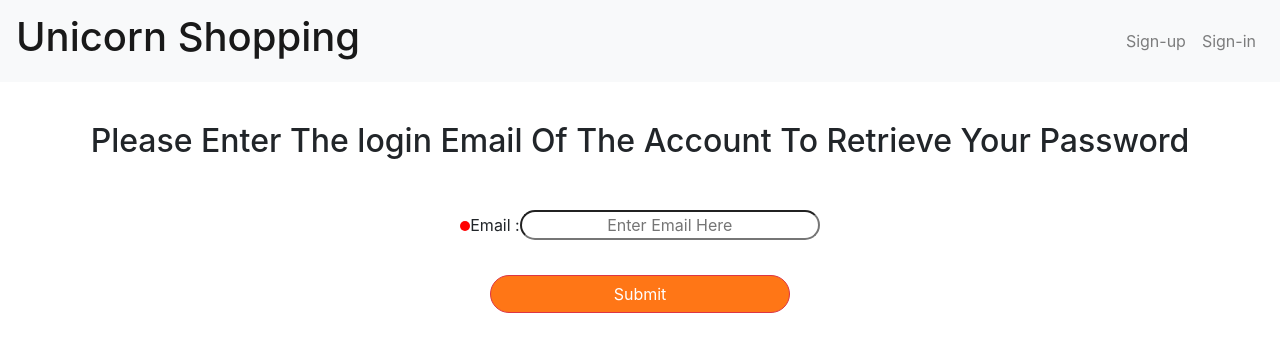
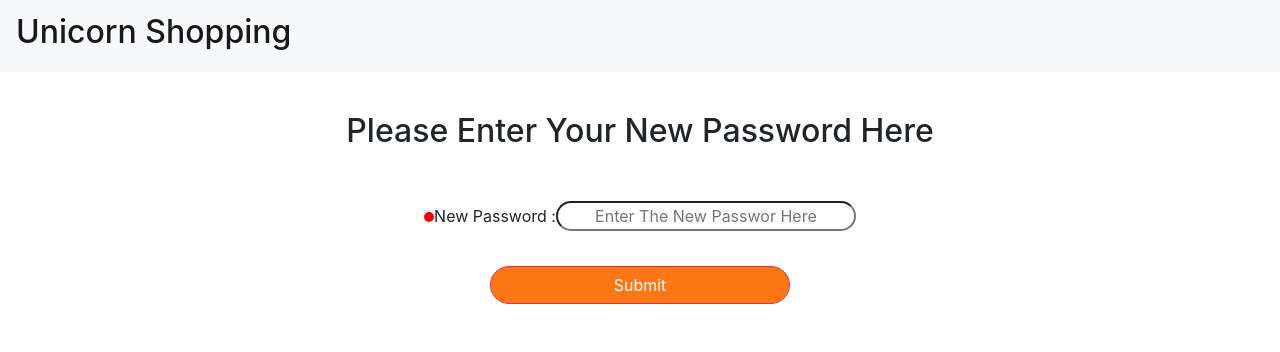
Before and after one commit to Dilansilva/Online-Shopping, a React (Create React App) app: page / in a window 1280 px wide. Shown: the top 352 px of the page. Built offline with nearby package versions, Linux system fonts and the light colour scheme.

Commit message:
ChangePassword Web Page is done

```diff
--- a/src/App.js
+++ b/src/App.js
@@ -3,11 +3,12 @@ import HeaderComponent from './pages/HeaderComponent';
 import SignUp from './pages/Sign-Up/Sign-Up';
 import EmailVerification from './pages/Email-Verification/EmailVerification';
 import EnterEmail from './pages/EnterEmail/EnterEmail';
+import ChangePassword from './pages/ChangePassword/ChangePassword';//import Change Password Web Page
 
 const App = () => {
   return (
     <div className="App">
-       <EnterEmail/>
+       <ChangePassword/>
     </div>
   );
 }
--- /dev/null
+++ b/src/pages/ChangePassword/ChangePassword.js
@@ -0,0 +1,35 @@
+import React from 'react';
+import 'bootstrap/dist/css/bootstrap.min.css';
+import {Navbar} from 'react-bootstrap';//Nav item
+
+import ButtonForm from '../EnterEmail/ButtonForm';
+import LableForm from '../EnterEmail/LableForm';
+
+const ChangePassword = () => {
+    return(
+        <div>
+            <Navbar expand="lg" variant="light" bg="light" expand="lg">
+                <Navbar.Brand><h2>Unicorn Shopping</h2></Navbar.Brand>
+            </Navbar>
+                <div>
+                    <h2 style={{textAlign: 'center',marginTop: '40px'}}>Please Enter Your New Password Here</h2>
+                        <div style={{textAlign: 'center',marginTop: '50px'}}>
+                            <LableForm
+                                name="New Password :"
+                                type="text"
+                                onClick={() => {console.log("Hello World")}}
+                                placeholder="Enter The New Passwor Here"
+                            />
+                                <div style={{marginTop: '30px'}}>
+                                    <ButtonForm
+                                        onClick={() => {console.log("Hello World")}}
+                                        name="Submit"
+                                    />
+                                </div>
+                        </div>
+                </div>
+        </div>
+    );
+}
+
+export default ChangePassword;
```
Also changed, not shown: 1 other file (tests, documents, lock files or other folders).
